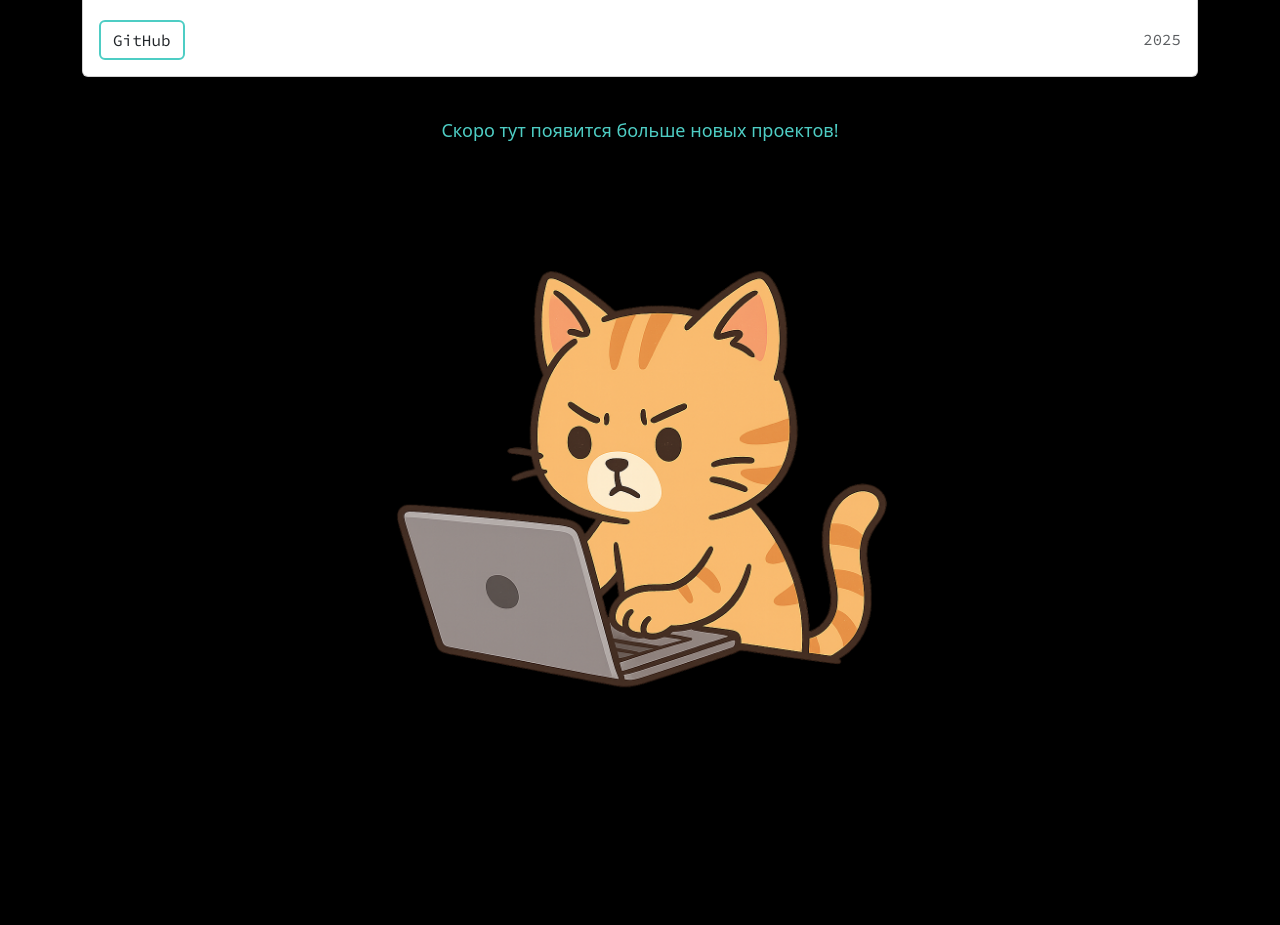
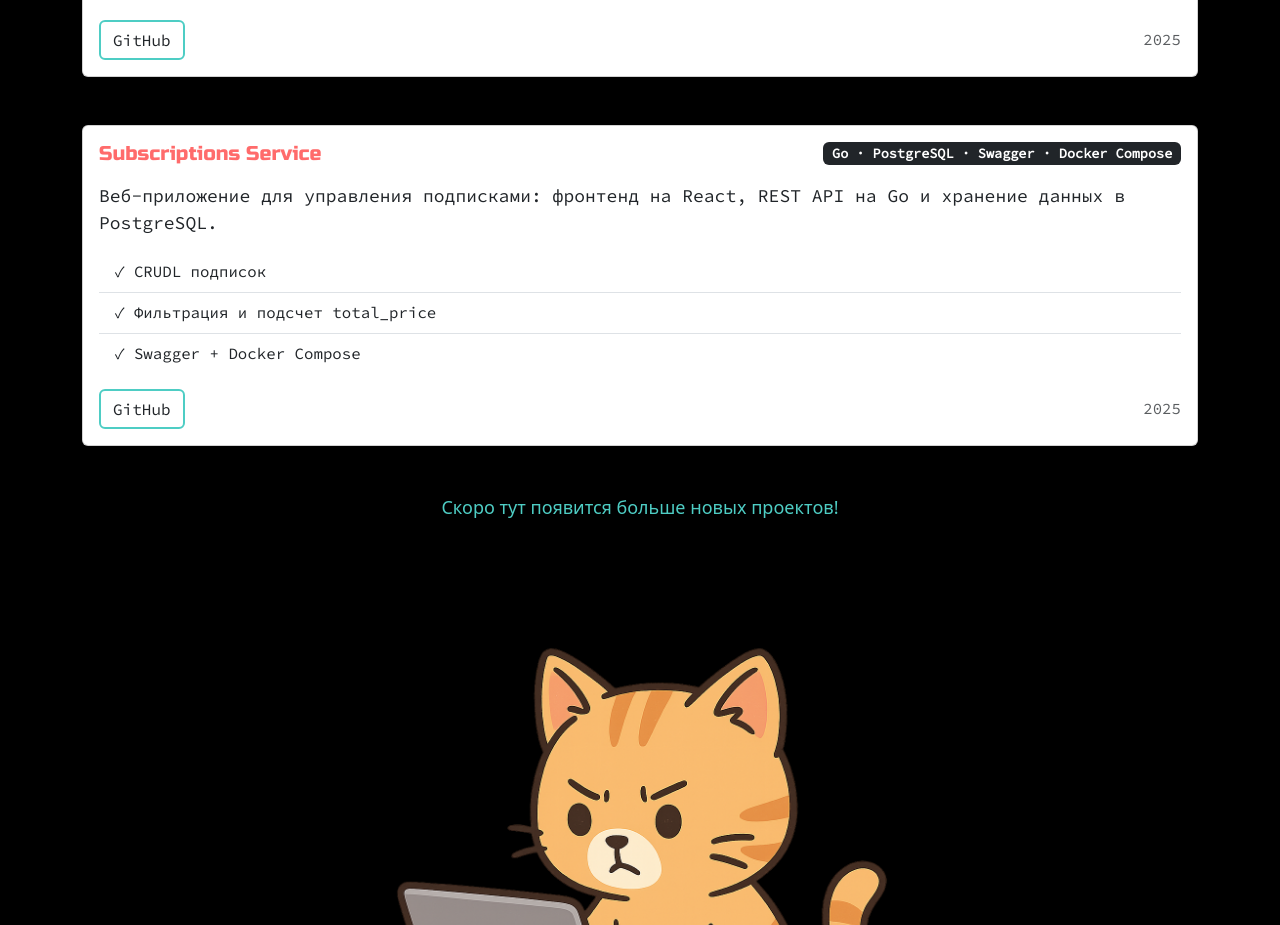
Before and after one commit to anassstya/cv, a React (Vite) app: page / in a window 1280 px wide. Shown: the part 2840-3765 px from the top of the page. Before the commit the page ends 3584 px from the top, so only its background shows below. Built offline with nearby package versions, Linux system fonts and the light colour scheme.

Commit message:
add new project

```diff
--- a/src/Components/Projects.tsx
+++ b/src/Components/Projects.tsx
@@ -147,6 +147,39 @@ export default function Project(){
 
                         </Card.Body>
                     </Card>
+                    <Card className="my-5 projects__backend-item h-100 shadow-sm">
+                        <Card.Body className="d-flex flex-column">
+                            <div className="d-flex justify-content-between align-items-start mb-2">
+                                <Card.Title className="projects__backend-name">Subscriptions Service</Card.Title>
+                                <Badge bg="dark">Go · PostgreSQL · Swagger · Docker Compose</Badge>
+                            </div>
+
+                            <Card.Text>
+                                Веб-приложение для управления подписками: фронтенд на React, REST API на Go и хранение данных в PostgreSQL.
+                            </Card.Text>
+
+                            <ListGroup variant="flush" className="mb-3 small">
+                                <ListGroup.Item>✓ CRUDL подписок</ListGroup.Item>
+                                <ListGroup.Item>✓ Фильтрация и подсчет total_price</ListGroup.Item>
+                                <ListGroup.Item>✓ Swagger + Docker Compose</ListGroup.Item>
+                            </ListGroup>
+
+                            <div className="mt-auto d-flex justify-content-between align-items-center">
+                                <Button
+                                    className="projects__backend-btn"
+                                    variant="outline-dark"
+                                    href="https://github.com/anassstya/subscriptions-service"
+                                    target="_blank"
+                                    rel="noopener noreferrer"
+                                >
+                                    GitHub
+                                </Button>
+
+                                <small className="text-muted">2025</small>
+                            </div>
+                        </Card.Body>
+                    </Card>
+
                 </div>
                 <p className="projects__txt text-center">Скоро тут появится больше новых проектов!</p>
                 <img className="projects__img" src={cat} alt=""/>
```
